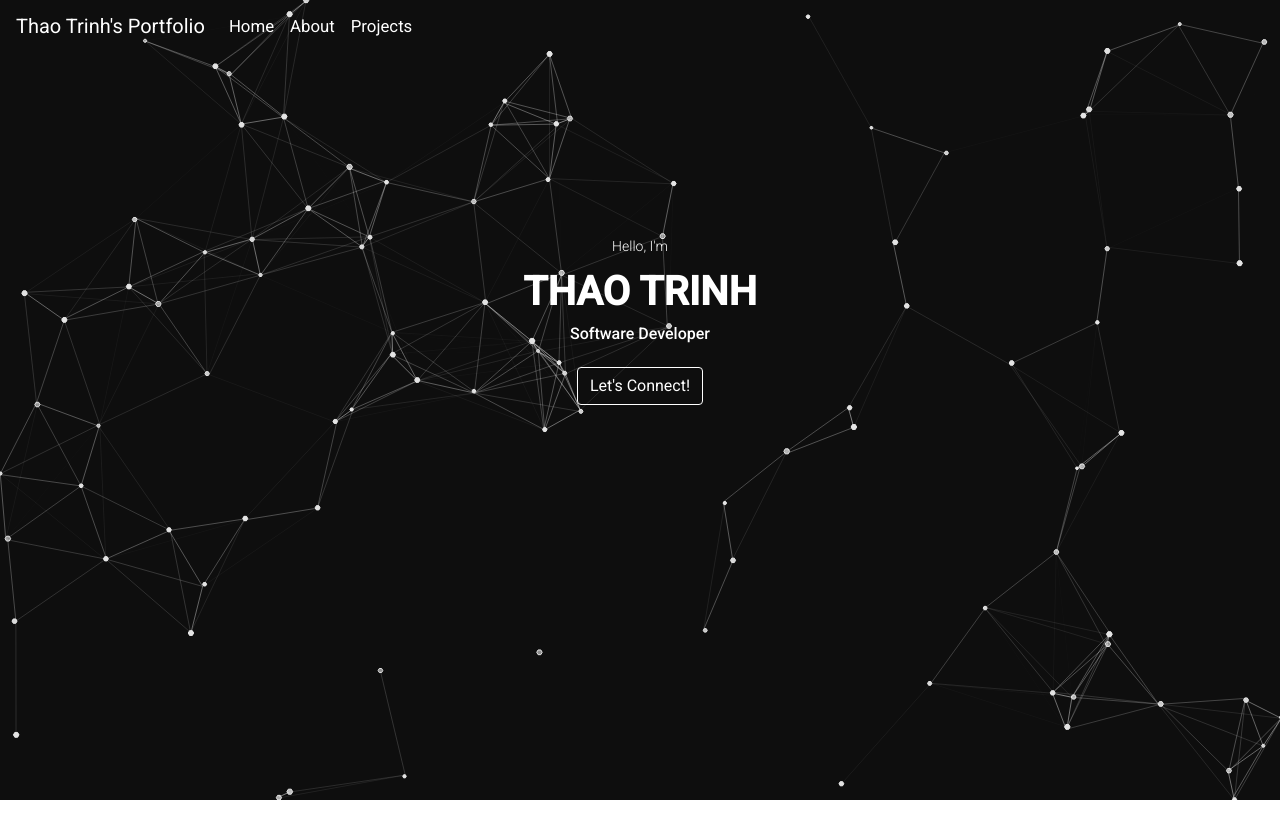
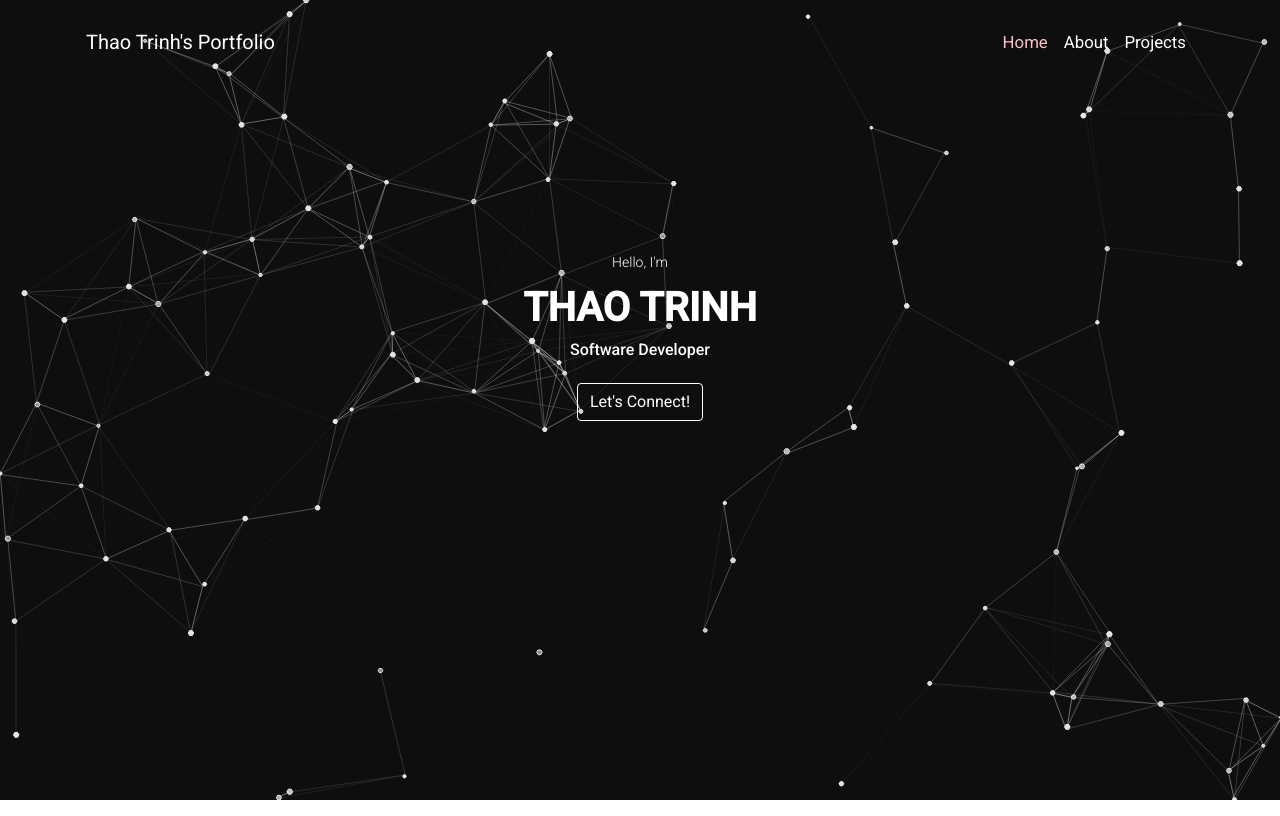
Before and after one commit to dathaotrinh/portfolio, an Angular app: page /home in a window 1280 px wide. Built offline with nearby package versions, Linux system fonts and the light colour scheme.

Commit message:
mark selected route

```diff
--- a/src/app/home/home.component.css
+++ b/src/app/home/home.component.css
@@ -0,0 +1,12 @@
+p, div {
+    color: white;
+}
+
+.btn {
+    border: 1px solid #ffffff;
+}
+
+.btn:hover {
+    border: 1px solid pink;
+    color: pink;
+}
--- a/src/app/home/home.component.html
+++ b/src/app/home/home.component.html
@@ -1,12 +1,12 @@
 <div class="my-5">
     <div class="text-center pt-5">
-        <p class="font-weight-light mt-5" style="color:'#ffffff'; ">Hello, I'm </p>
-        <div class="h1 font-weight-bold" style="color:'#ffffff';">THAO TRINH</div>
-        <p class="h6 text-center" style="color:'#ffffff';">Software Developer</p>
+        <p class="font-weight-light mt-5">Hello, I'm </p>
+        <div class="h1 font-weight-bold">THAO TRINH</div>
+        <p class="h6 text-center">Software Developer</p>
     </div>
 
     <div class="mt-4 text-center">
-        <div class="btn" style="border: 1px solid #ffffff; color:'#ffffff'" routerLink="/about-me">Let's Connect!</div>
+        <div class="btn" routerLink="/about-me">Let's Connect!</div>
     </div>
 
 </div>
--- a/src/app/navbar/navbar.component.html
+++ b/src/app/navbar/navbar.component.html
@@ -1,19 +1,19 @@
-<nav class="navbar navbar-expand-lg container-fluid pb-5">
-  <a class="navbar-brand" href="">Thao Trinh's Portfolio</a>
+<nav class="navbar navbar-expand-lg container pb-5 mt-3">
+  <a class="navbar-brand" routerLink="">Thao Trinh's Portfolio</a>
   <button class="navbar-toggler" type="button" data-toggle="collapse" data-target="#navbarNav" aria-controls="navbarNav"
     aria-expanded="false" aria-label="Toggle navigation">
     <span class="navbar-toggler-icon"></span>
   </button>
-  <div class="collapse navbar-collapse" id="navbarNav">
-    <ul class="navbar-nav">
-      <li class="nav-item active">
-        <a class="nav-link" style="font-size: larger;" routerLink="/home" routerLinkActive="active">Home</a>
+  <div class="collapse navbar-collapse text-right" id="navbarNav">
+    <ul class="navbar-nav ml-auto">
+      <li class="nav-item">
+        <a class="nav-link" style="font-size: larger;" routerLink="/home" routerLinkActive="active" #home="routerLinkActive" [ngStyle]= "{'color': home.isActive ? 'pink' : 'white'}">Home</a>
       </li>
       <li class="nav-item">
-        <a class="nav-link" routerLink="/about-me" style="font-size: larger;">About</a>
+        <a class="nav-link" routerLink="/about-me" routerLinkActive="active" style="font-size: larger;" #about="routerLinkActive" [ngStyle]= "{'color': about.isActive ? 'pink' : 'white'}">About</a>
       </li>
       <li class="nav-item">
-        <a class="nav-link" routerLink="/projects" style="font-size: larger;">Projects</a>
+        <a class="nav-link" routerLink="/projects" routerLinkActive="active" style="font-size: larger;" #projects="routerLinkActive" [ngStyle]= "{'color': projects.isActive ? 'pink' : 'white'}">Projects</a>
       </li>
     </ul>
   </div>
```
Also changed, not shown: src/app/navbar/navbar.component.css (+1 -0 lines).
